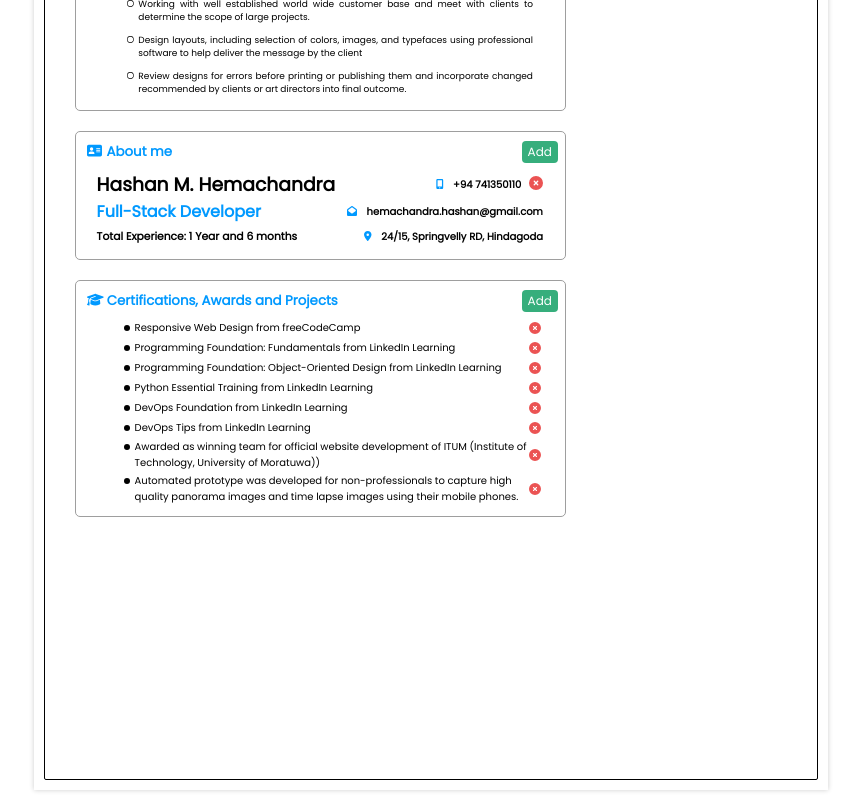
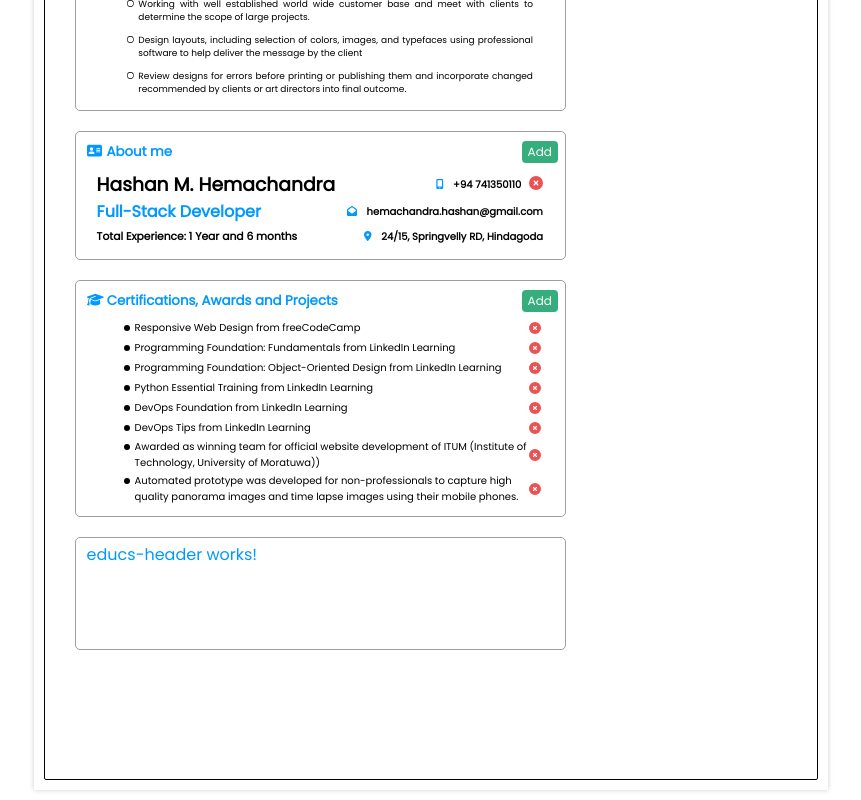
Before and after one commit to hmalindu1/resume-builder, an Angular app: page / in a window 1280 px wide. Shown: the part 344-1144 px from the top of the page, without its empty margins (209-1070 px from the left). Built offline with nearby package versions, Linux system fonts and the light colour scheme; data requests are answered from the project's data file.

Commit message:
educs-header added to parent element

```diff
--- a/src/app/app.component.html
+++ b/src/app/app.component.html
@@ -12,5 +12,8 @@
             <app-certs-header></app-certs-header>
             <app-certs></app-certs>
         </div>
+        <div class="topic-left">
+            <app-educs-header></app-educs-header>
+        </div>
     </div>
 </div>
```
